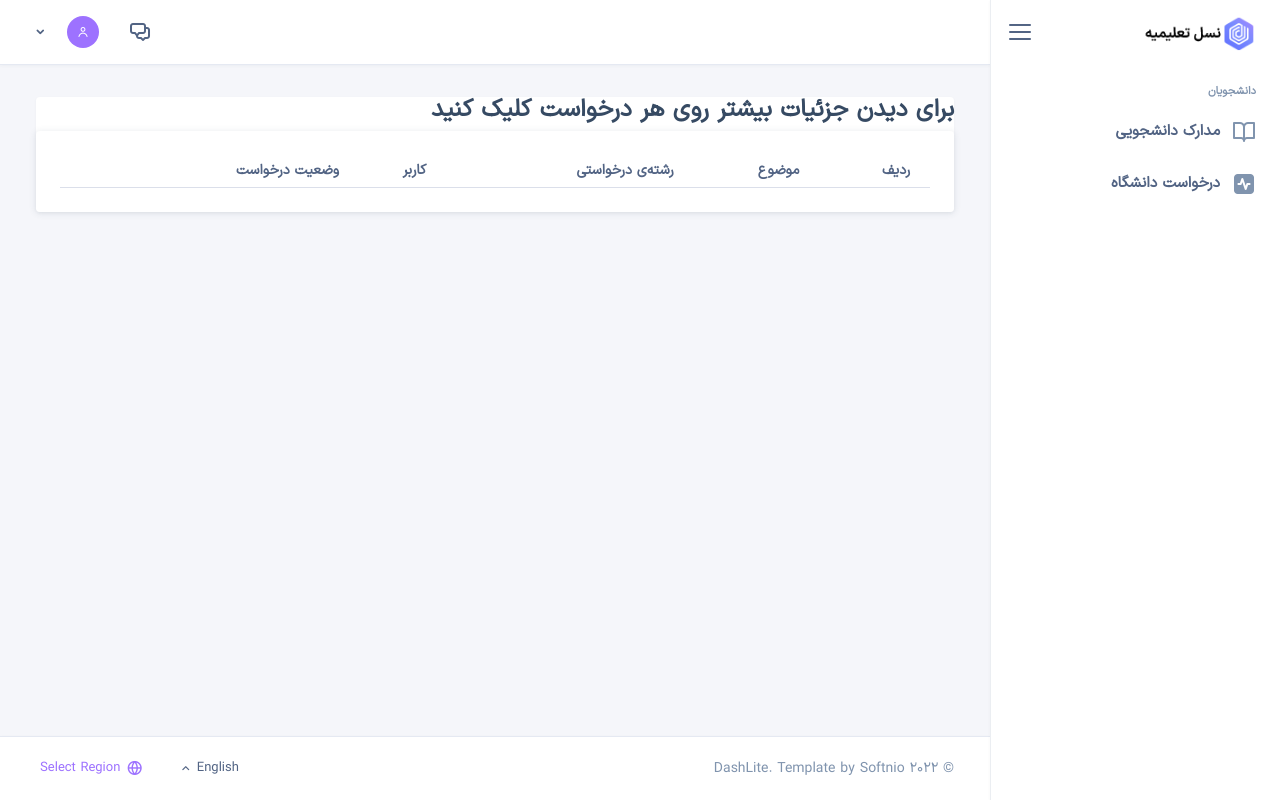
After one commit to zamoosh/talimieh, a Django app: page /educational/requests/ in a window 1280 px wide. The commit adds this page. Run offline with Django 4.2, Linux system fonts and the light colour scheme; lists and menus that the app fills with data are empty; some libraries are stand-ins or nearby versions; some web fonts are replaced.

Commit message:
We have requests page and... some small updates and bug fixing.

```diff
--- a/client/views/user_document.py
+++ b/client/views/user_document.py
@@ -21,7 +21,6 @@ def user_document(request):
 
 
 def user_document_upload(request):
-    context = {}
     if request.method == "POST":
         data = {
             'title': request.POST.get('title'),
@@ -30,6 +29,6 @@ def user_document_upload(request):
             'sem': Semester.objects.get(id=request.POST.get('sem')),
             'field_study': request.POST.get('field_study')
         }
-        r = request_generator(request.user, request.POST.getlist('images'), data)
+        request_generator(request.user, request.POST.getlist('images'), data)
         return HttpResponseRedirect(reverse('educational:uni_request_submit'))
-    return render(request, 'client/user_document_upload.html', context)
+    return redirect(reverse('educational:uni_request_submit'))
--- a/educational/models.py
+++ b/educational/models.py
@@ -47,7 +47,7 @@ class Semester(models.Model):
 
 
 class EducationalRequest(models.Model):
-    title = models.CharField(max_length=50)
+    title = models.CharField(max_length=50, blank=False)
     average = models.CharField(max_length=10, blank=True, null=True)
     field_study = models.CharField(max_length=25, blank=True, null=True)
     former_university = models.CharField(max_length=25, blank=True, null=True)
--- a/educational/urls.py
+++ b/educational/urls.py
@@ -28,5 +28,5 @@ urlpatterns = [
 
     path('reports/', reports, name='reports'),
 
-    # path('request/')
+    path('requests/', requests, name='requests'),
 ]
--- a/educational/views/__init__.py
+++ b/educational/views/__init__.py
@@ -9,3 +9,4 @@ from .reports import reports
 from .edit_university_terms import edit_university_terms
 from .upload_new_doc import upload_new_doc
 from .submit_upload import submit_upload
+from .requests import requests
--- a/educational/views/imports.py
+++ b/educational/views/imports.py
@@ -1,4 +1,5 @@
 from django.db import models
+from django.db.models import Q
 from educational.models import *
 from django.contrib.auth.models import AbstractUser
 from PIL import Image
--- a/educational/views/requests.py
+++ b/educational/views/requests.py
@@ -2,4 +2,5 @@ from .imports import *
 
 
 def requests(request):
-    pass
+    context = {'requests': EducationalRequest.objects.all()}
+    return render(request, 'educational/requests.html')
--- /dev/null
+++ b/templates/educational/requests.html
@@ -0,0 +1,64 @@
+{% extends "base.html" %}
+{% load static %}
+{% load jformat %}
+{% block title %}درخواست‌ها - نسل تعلیمیه{% endblock %}
+{% block css %}
+
+{% endblock %}
+{% block js %}
+
+{% endblock %}
+{% block bodyclass %} class="nk-body bg-lighter has-rtl npc-default pg-auth"{% endblock %}
+{% block body %}
+    <div class="nk-app-root">
+        <div class="nk-main ">
+            {% include 'menu.html' %}
+            <div class="nk-wrap ">
+                {% include 'header.html' %}
+                <div class="nk-content ">
+                    <div class="container-fluid">
+                        <div class="nk-content-inner">
+                            <div class="nk-content-body">
+                                <div class="nk-block">
+                                    <div class="card">
+
+                                        <h4>برای دیدن جزئیات بیشتر روی هر درخواست کلیک کنید</h4>
+                                        <div class="card card-preview">
+                                            <div class="card-inner">
+                                                <table class="table table-striped">
+                                                    <thead>
+                                                    <tr>
+                                                        <th scope="col">ردیف</th>
+                                                        <th scope="col">موضوع</th>
+                                                        <th scope="col">رشته‌ی درخواستی</th>
+                                                        <th scope="col">کاربر</th>
+                                                        <th scope="col">وضعیت درخواست</th>
+                                                    </tr>
+                                                    </thead>
+                                                    <tbody>
+                                                    {% for request in requests %}
+                                                        <tr>
+                                                            <th scope="row">{{ forloop.counter }}</th>
+                                                            <td>{{ request.title }}</td>
+                                                            <td>{{ request.field_study }}</td>
+                                                            <td>{{ request.user }}</td>
+                                                            <td>{{ request.status }}</td>
+                                                        </tr>
+                                                    {% endfor %}
+                                                    </tbody>
+                                                </table>
+                                            </div>
+                                        </div>
+
+
+                                    </div>
+                                </div>
+                            </div>
+                        </div>
+                    </div>
+                </div>
+                {% include 'footer.html' %}
+            </div>
+        </div>
+    </div>
+{% endblock %}
--- a/templates/menu.html
+++ b/templates/menu.html
@@ -31,7 +31,8 @@
                                                         class="nk-menu-link"><span
                                     class="nk-menu-icon"><em class="icon ni ni-book-read"></em></span><span
                                     class="nk-menu-text">رشته ها</span></a></li>
-                            <li class="nk-menu-item"><a href="#" class="nk-menu-link"><span
+                            <li class="nk-menu-item"><a href="{% url 'educational:requests' %}"
+                                                        class="nk-menu-link"><span
                                     class="nk-menu-icon"><em class="icon ni ni-book-read"></em></span><span
                                     class="nk-menu-text">درخواست ها</span></a></li>
                             <li class="nk-menu-item"><a href="#" class="nk-menu-link"><span
```
